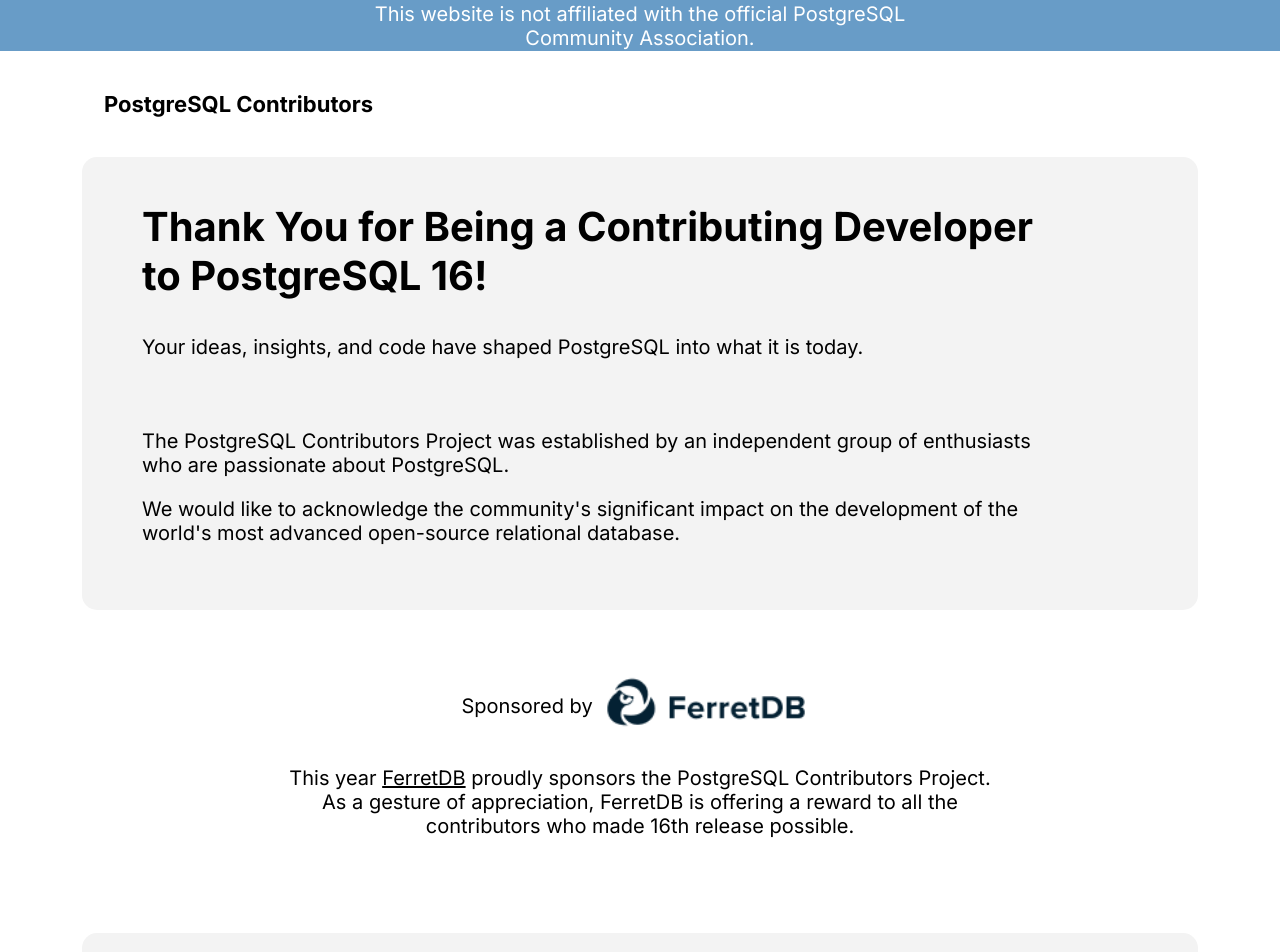
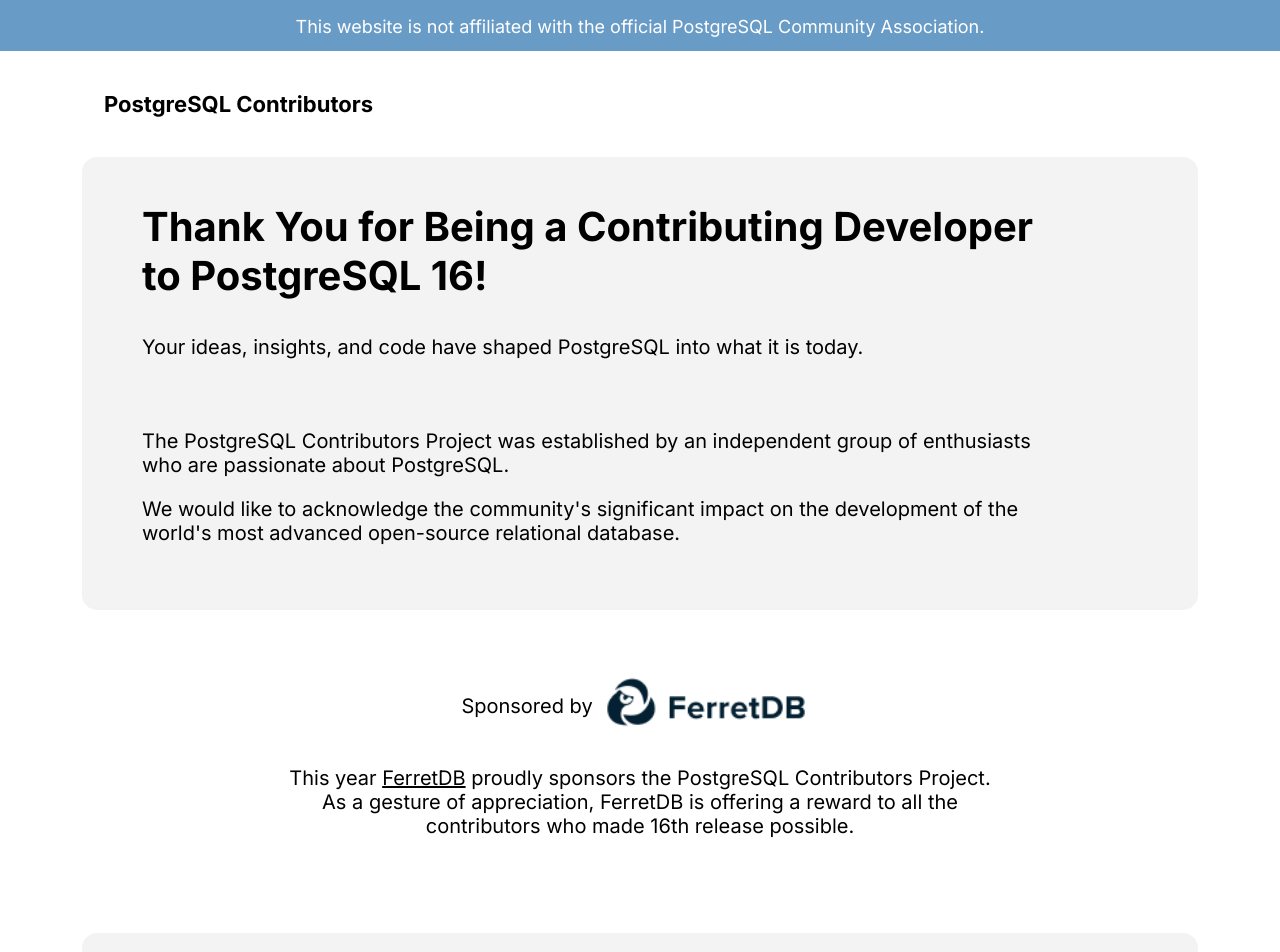
Before and after one commit to Mazizova/postgrescontributors, a Jekyll site: the page built from index.md, in a window 1280 px wide. Shown: the top 952 px of the page. Built offline with Jekyll 4.4.1, drawn with Linux system fonts in a browser that asks for light colours; grey boxes are pictures that could not be loaded.

Commit message:
header fix

```diff
--- a/assets/css/header.css
+++ b/assets/css/header.css
@@ -8,7 +8,7 @@
     color: #FFF;
     text-align: center;
     font-family: Inter;
-    font-size: 20px;
+    font-size: 18px;
     font-style: normal;
     font-weight: 400;
     line-height: normal;
@@ -17,6 +17,7 @@
     left: 50%;
     transform: translate(-50%, -50%);
     margin: 0;
+    width: 100%;
 }
 
 header p a {
```
Also changed, not shown: README.md.
